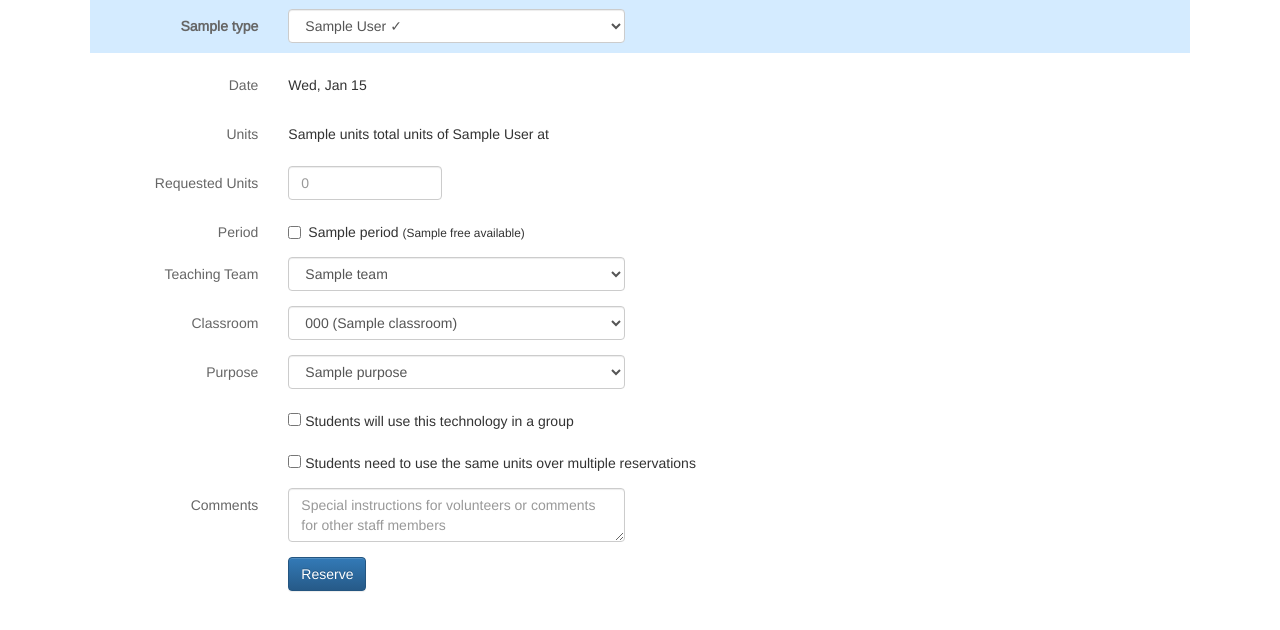
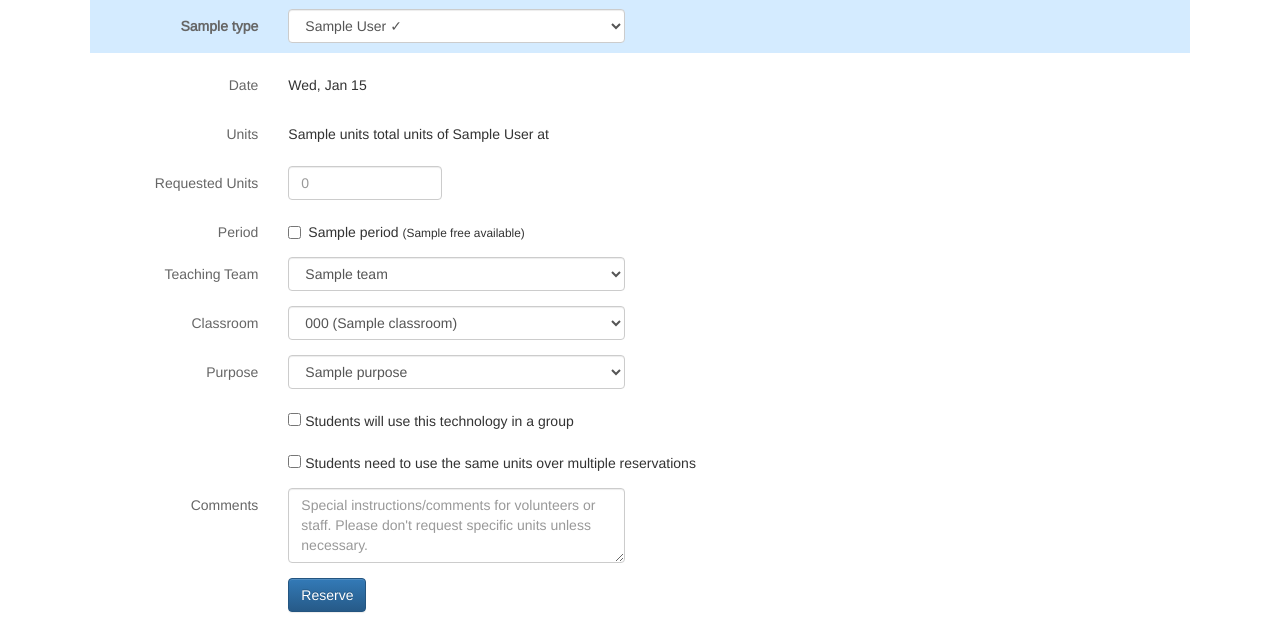
Before and after one commit to raghavsethi/techtracking, a Django app: template checkout/templates/checkout/request.html in a window 1280 px wide. Shown: the part 170-800 px from the top of the page. Run offline with Django 3.2, Linux system fonts and the light colour scheme; the template is opened without the code that fills it: most values are stand-ins (such as "Sample title", 1, 10 or a date in 2020); some libraries are stand-ins or nearby versions.

Commit message:
Improve help text for comment

```diff
--- a/checkout/templates/checkout/request.html
+++ b/checkout/templates/checkout/request.html
@@ -130,7 +130,8 @@
     <div class="form-group">
       <label class="col-md-2 col-xs-3 control-label">Comments</label>
       <div class="col-md-4 col-xs-9">
-        <textarea class="form-control" name="comment" placeholder="Special instructions for volunteers or comments for other staff members"></textarea>
+        <textarea class="form-control" style="height: 75px" name="comment" placeholder=
+            "Special instructions/comments for volunteers or staff. Please don't request specific units unless necessary."></textarea>
       </div>
     </div>
     <div class="form-group">
```
